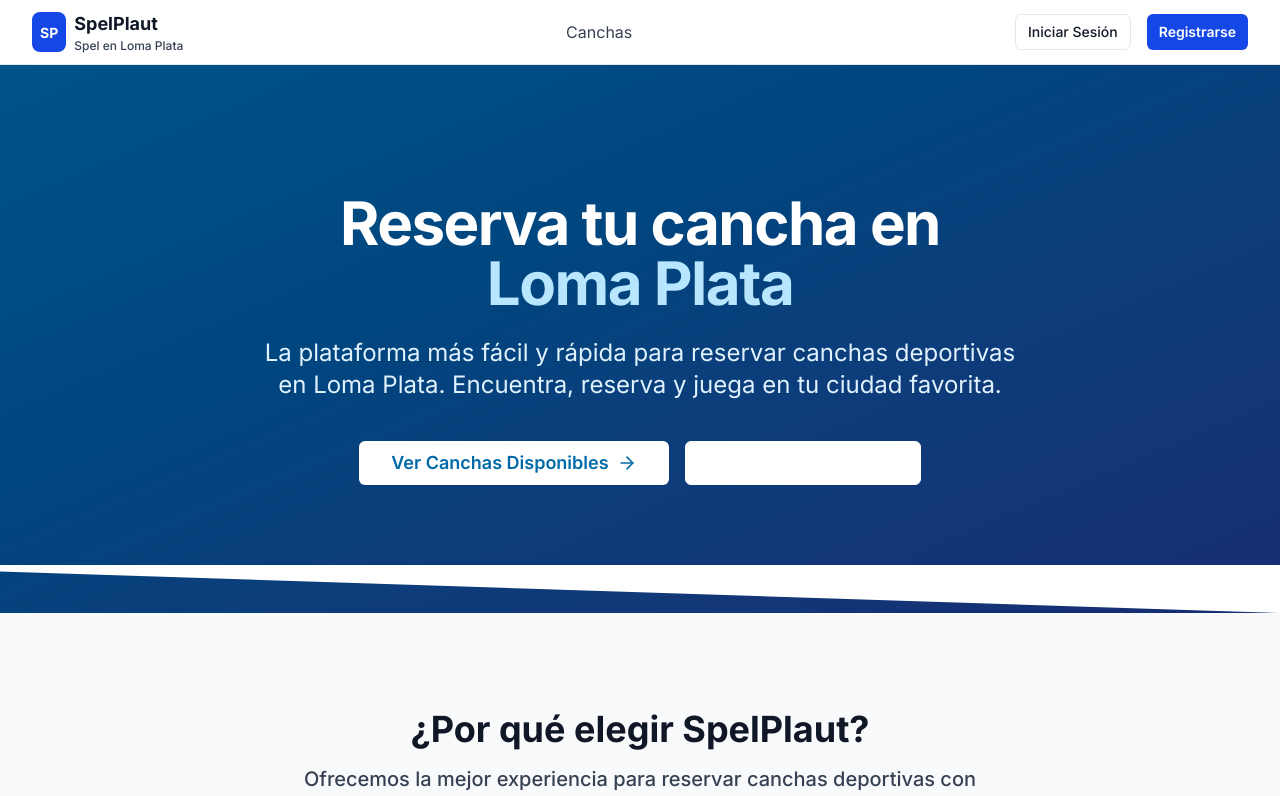
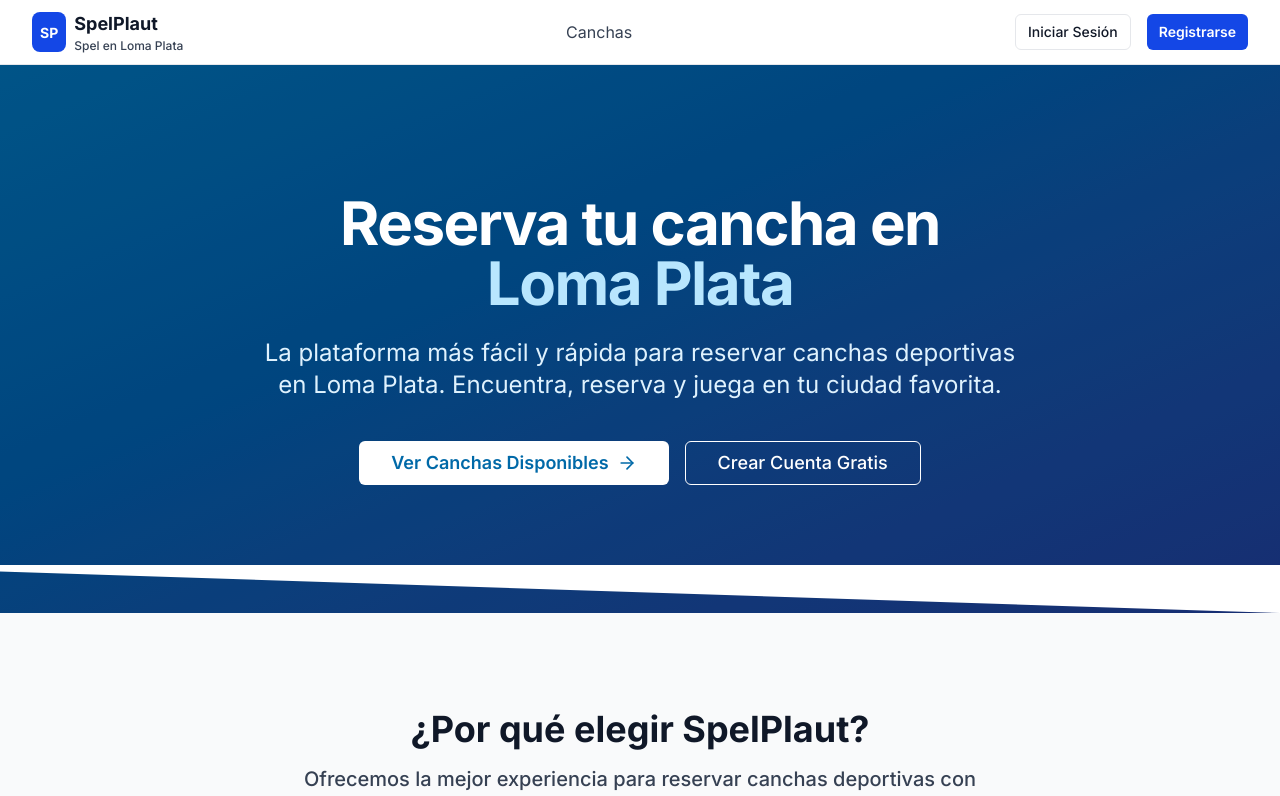
Before and after one commit to nahuelaguero/Tesis-SpelPlaut, a Next.js app: page / in a window 1280 px wide. Shown: the top 796 px of the page. Built offline with nearby package versions, Linux system fonts and the light colour scheme; no server answers.

Commit message:
fix: añadir bg-transparent a botones outline de landing para visibilidad

```diff
--- a/src/app/page.tsx
+++ b/src/app/page.tsx
@@ -55,7 +55,7 @@ export default function HomePage() {
                 <Button
                   size="lg"
                   variant="outline"
-                  className="border-white text-white hover:bg-white hover:text-sky-700 px-8 py-4 text-lg"
+                  className="bg-transparent border-white text-white hover:bg-white hover:text-sky-700 px-8 py-4 text-lg"
                 >
                   Crear Cuenta Gratis
                 </Button>
@@ -399,7 +399,7 @@ export default function HomePage() {
               <Button
                 size="lg"
                 variant="outline"
-                className="border-white text-white hover:bg-white hover:text-sky-700 px-8 py-4 text-lg"
+                className="bg-transparent border-white text-white hover:bg-white hover:text-sky-700 px-8 py-4 text-lg"
               >
                 Explorar Canchas
               </Button>
```
